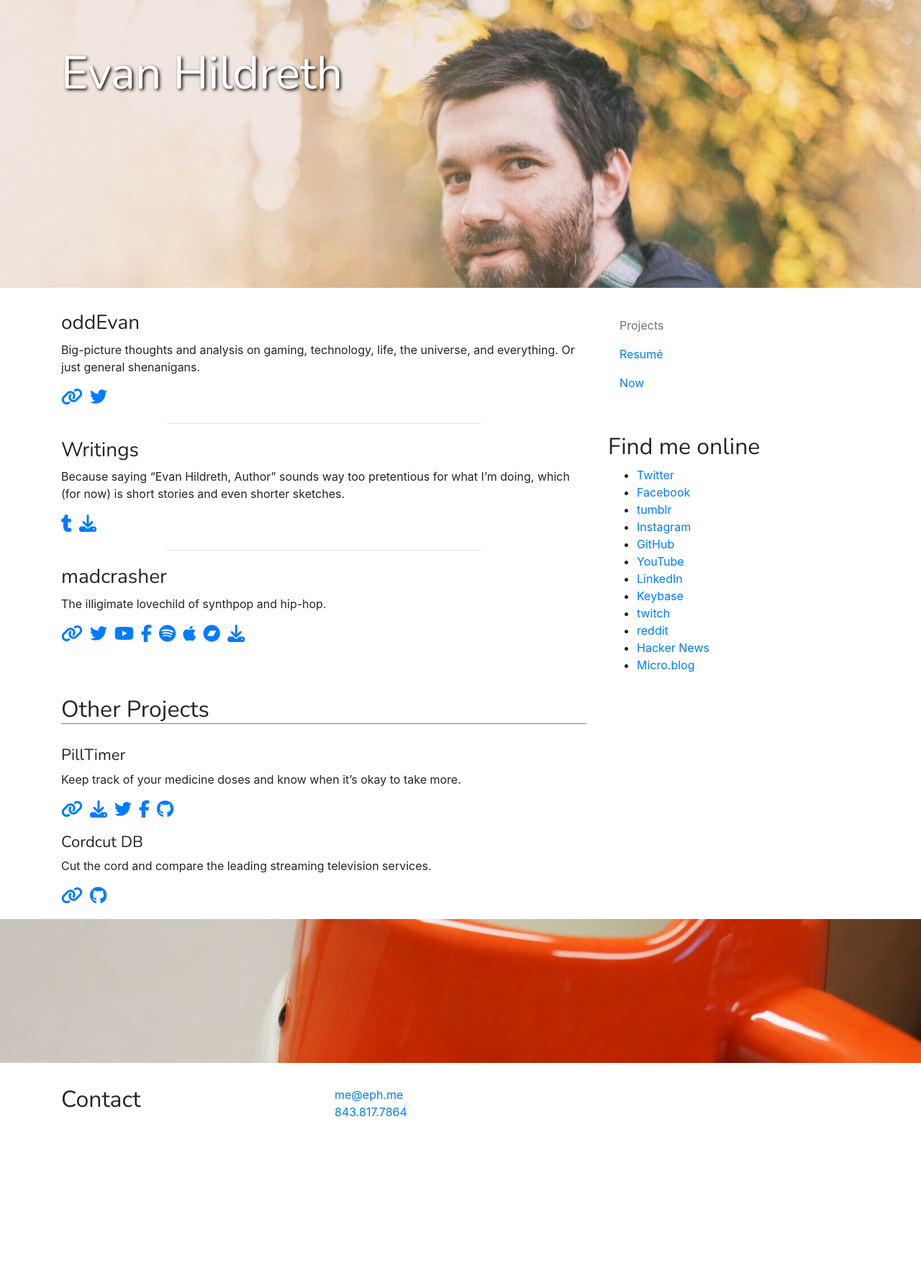
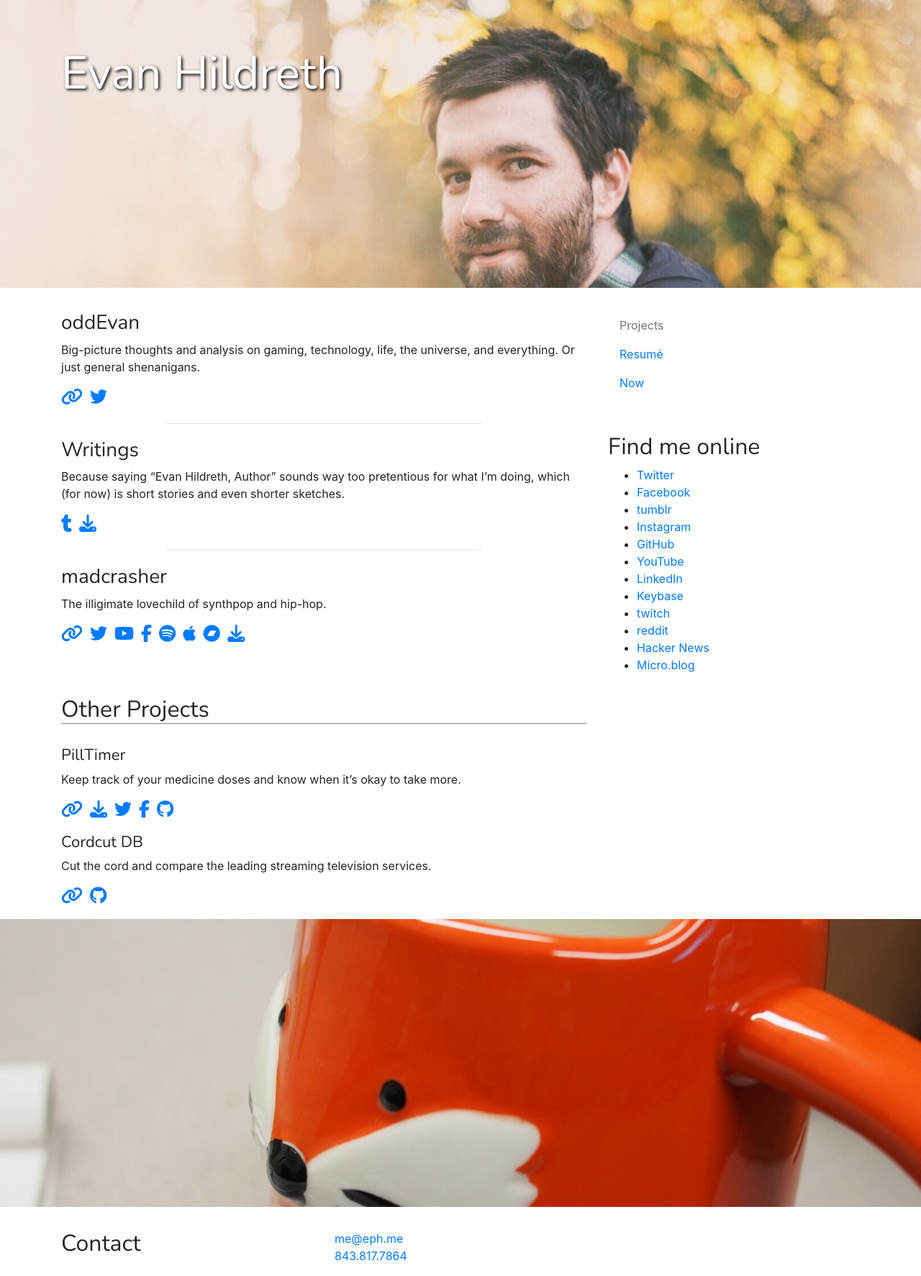
Before and after one commit to oddevan/oddevan.github.io, a Jekyll site: the page built from index.md, in a window 1280 px wide. Shown: the whole page at 72% size. Built offline with Jekyll 4.4.1, drawn with Linux system fonts in a browser that asks for light colours; nearby versions of some CDN libraries; before the commit the page ends 1573 px from its top, so only the background shows below that.

Commit message:
Show more Fox Mug!

```diff
--- a/_layouts/main.html
+++ b/_layouts/main.html
@@ -90,7 +90,7 @@
         </div>
       </div>
     </div>
-    <div class="jumbotron jumbotron-fluid" style="height: 200px; background-image: url(/foxmug.jpg);">
+    <div class="jumbotron jumbotron-fluid" style="height: 400px; background-image: url(/foxmug.jpg);">
       &nbsp;
     </div>
     <div class="container">
```
